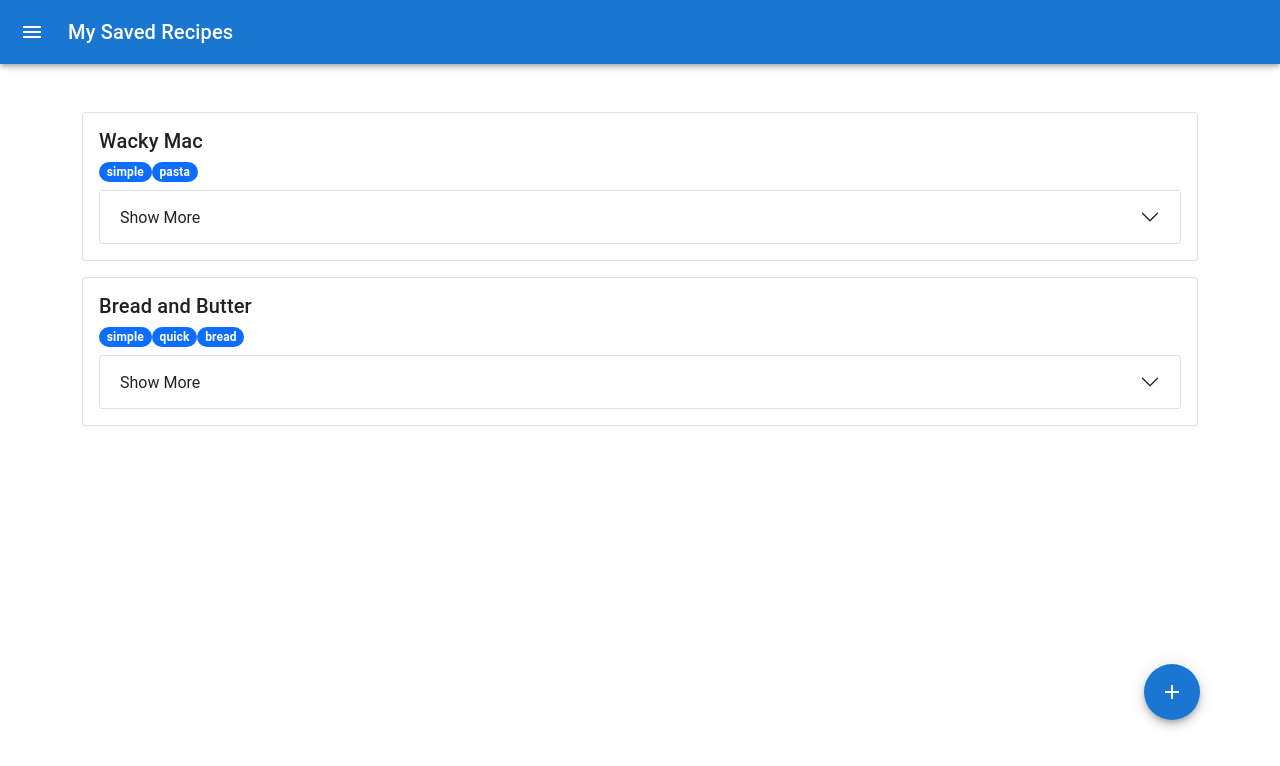
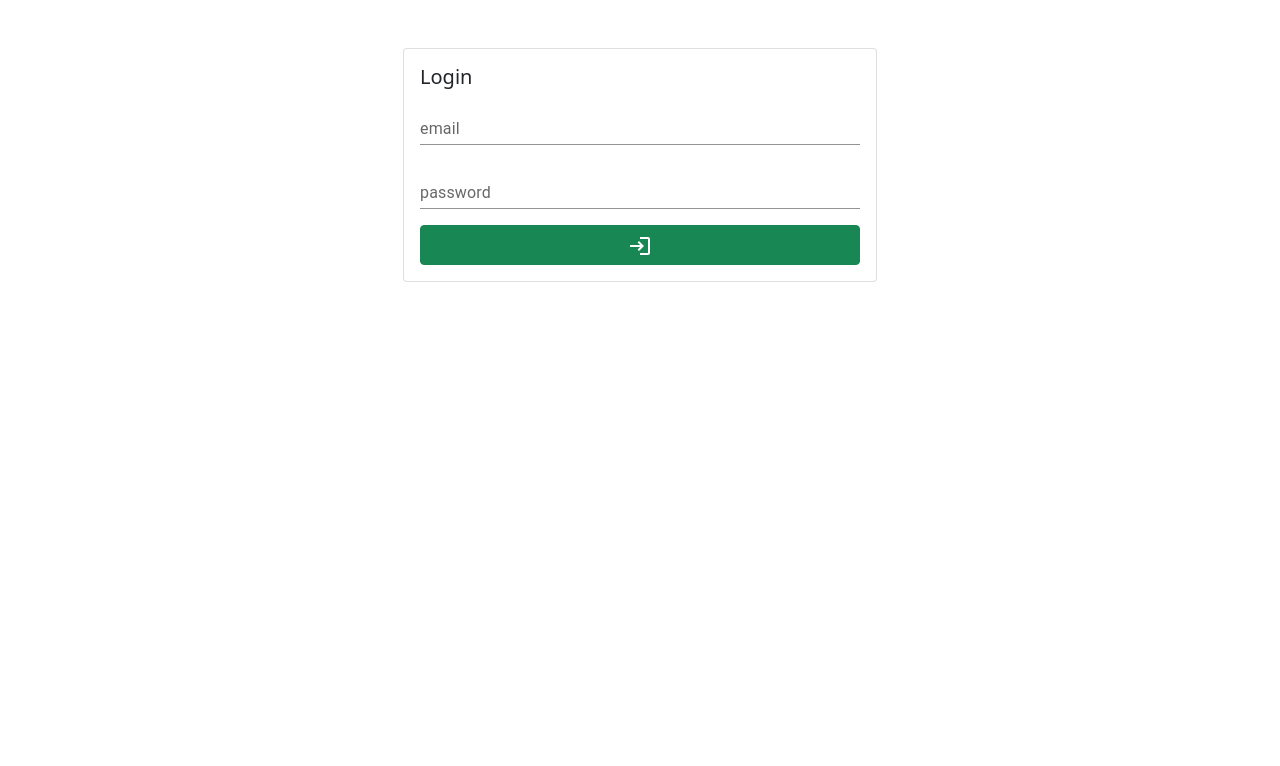
Before and after one commit to zivkaplan/Recipe-app, a React (Create React App) app: page / in a window 1280 px wide. Shown: the top 766 px of the page. Built offline with nearby package versions, Linux system fonts and the light colour scheme.

Commit message:
added demo login page

```diff
--- a/src/App.js
+++ b/src/App.js
@@ -5,11 +5,12 @@ import RecipeCardForm from './components/RecipeCardForm';
 import RecipeCardsList from './components/RecipeCardsList';
 import 'bootstrap/dist/css/bootstrap.css';
 import AppDrawer from './components/AppDrawer';
-
+import LoginPage from './components/LoginPage';
 class App extends React.Component {
     constructor(props) {
         super(props);
         this.state = {
+            isLoggedIn: false,
             recipeFormOpen: false,
             editMode: null, //or ID
             filter: { filterBy: null, value: null },
@@ -42,12 +43,15 @@ class App extends React.Component {
         this.deleteRecipe = this.deleteRecipe.bind(this);
         this.saveRecipe = this.saveRecipe.bind(this);
         this.setFilter = this.setFilter.bind(this);
+        this.login = this.login.bind(this);
     }
 
     componentDidMount() {
         // get recipes from DB
     }
-
+    login() {
+        this.setState({ isLoggedIn: true });
+    }
     setFilter(filter) {
         this.closeRecipeForm();
         this.setState({ filter });
@@ -119,7 +123,7 @@ class App extends React.Component {
             }
         };
 
-        const renderRecipesListPage = (routeProps) => (
+        const renderRecipesListPage = (
             <RecipeCardsList
                 openEditRecipe={this.openEditRecipe}
                 openRecipeForm={this.openRecipeForm}
@@ -132,14 +136,17 @@ class App extends React.Component {
             />
         );
 
-        const renderRecipeFormPage = (routeProps) => (
+        const renderRecipeFormPage = (
             <RecipeCardForm
                 closeRecipeForm={this.closeRecipeForm}
                 saveRecipe={this.saveRecipe}
                 recipeToEdit={{ ...this.getRecipeIfEditing(editMode) }}
             />
         );
-
+        const renderPage = () => {
+            if (!this.state.isLoggedIn) {
+                return <LoginPage login={this.login} />;
+            }
             return (
                 <div>
                     <AppDrawer
@@ -148,12 +155,13 @@ class App extends React.Component {
                         setFilter={this.setFilter}
                         allTags={allTags}
                     />
-
                     {recipeFormOpen
-                    ? renderRecipeFormPage()
-                    : renderRecipesListPage()}
+                        ? renderRecipeFormPage
+                        : renderRecipesListPage}{' '}
                 </div>
             );
+        };
+        return <div>{renderPage()}</div>;
     }
 }
 export default App;
--- /dev/null
+++ b/src/components/LoginPage.js
@@ -0,0 +1,95 @@
+import React from 'react';
+import { Container, Card, Form, Button } from 'react-bootstrap';
+import TextField from '@mui/material/TextField';
+import Alert from '@mui/material/Alert';
+import AlertTitle from '@mui/material/AlertTitle';
+import LoginIcon from '@mui/icons-material/Login';
+
+class RecipeCardForm extends React.Component {
+    constructor(props) {
+        super(props);
+        this.state = {
+            email: '',
+            password: '',
+            invalidForm: false,
+        };
+        this.handleChange = this.handleChange.bind(this);
+        this.handleSubmit = this.handleSubmit.bind(this);
+    }
+    componentDidMount() {
+        const { recipeToEdit } = this.props;
+        if (recipeToEdit) {
+            this.setState({ ...recipeToEdit });
+        }
+    }
+
+    handleChange(e) {
+        this.setState({ [e.target.name]: e.target.value });
+    }
+
+    handleSubmit(e) {
+        const { email, password } = this.state;
+        e.preventDefault();
+        if (!email || !password) {
+            return this.setState({ invalidForm: true });
+        }
+        this.props.login();
+    }
+
+    handleClose() {}
+
+    render() {
+        const { email, password, invalidForm } = this.state;
+        return (
+            <div>
+                <Container className="mt-5 d-flex justify-content-center align-items-center">
+                    <Card>
+                        <Card.Body>
+                            <Card.Title>Login</Card.Title>
+                            <Form>
+                                {invalidForm ? (
+                                    <Alert className="my-2" severity="error">
+                                        <AlertTitle>Error</AlertTitle>
+                                        All Fields must be filled
+                                    </Alert>
+                                ) : null}
+
+                                <TextField
+                                    className="mb-3"
+                                    fullWidth
+                                    name="email"
+                                    variant="standard"
+                                    label="email"
+                                    onChange={this.handleChange}
+                                    value={email}
+                                />
+                                <TextField
+                                    className="mb-3"
+                                    fullWidth
+                                    variant="standard"
+                                    label="password"
+                                    onChange={this.handleChange}
+                                    name="password"
+                                    value={password}
+                                />
+
+                                <div className="d-grid gap-2">
+                                    <Button
+                                        variant="success"
+                                        size="large"
+                                        type="button"
+                                        onClick={this.handleSubmit}
+                                    >
+                                        <LoginIcon />
+                                    </Button>
+                                </div>
+                            </Form>
+                        </Card.Body>
+                    </Card>
+                </Container>
+            </div>
+        );
+    }
+}
+
+export default RecipeCardForm;
--- a/src/components/RecipeCard.js
+++ b/src/components/RecipeCard.js
@@ -29,7 +29,13 @@ class RecipeCard extends React.Component {
     render() {
         const { title, url, comment, tags, difficultyLevel } = this.props;
         const clickableTags = tags.map((tag, idx) => (
-            <Badge pill bg="primary" key={idx} onClick={this.filterByTag}>
+            <Badge
+                pill
+                className="mx-1"
+                bg="primary"
+                key={idx}
+                onClick={this.filterByTag}
+            >
                 {tag}
             </Badge>
         ));
--- a/src/components/RecipeCardForm.js
+++ b/src/components/RecipeCardForm.js
@@ -48,8 +48,7 @@ class RecipeCardForm extends React.Component {
         const { title, url, comment, tags, id, dateAdded, difficultyLevel } =
             this.state;
         if (!title) {
-            this.setState({ invalidForm: true });
-            return;
+            return this.setState({ invalidForm: true });
         }
         const newRecipe = {
             title,
```
Also changed, not shown: 1 other file (tests, documents, lock files or other folders). Lines whose indentation alone changed are shown as unchanged.
